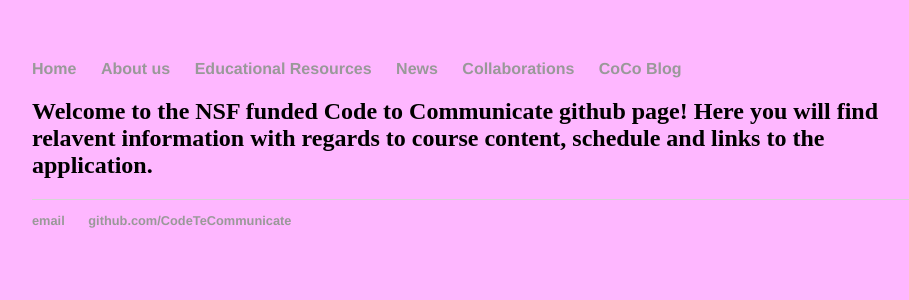
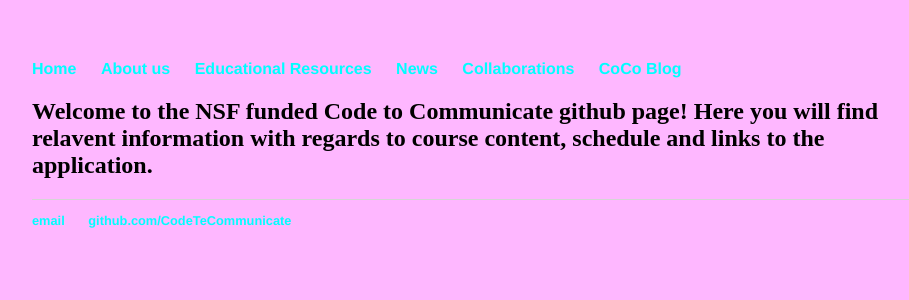
Before and after one commit to CodeToCommunicate/CodeToCommunicate.github.io, a Jekyll site: the page built from index.md, in a window 1280 px wide. Shown: the top 300 px of the page, without its empty margins (160-1069 px from the left). Built offline with Jekyll 4.4.1, drawn with Linux system fonts in a browser that asks for light colours; our own code applies the rules of GitHub Pages for plain Markdown files.

Commit message:
Update main.css

```diff
--- a/css/main.css
+++ b/css/main.css
@@ -15,7 +15,7 @@
 }
 a {
     text-decoration: none;
-    color: #999;
+    color: #00ffff;
 }
 a:hover {
     text-decoration: underline;
```
